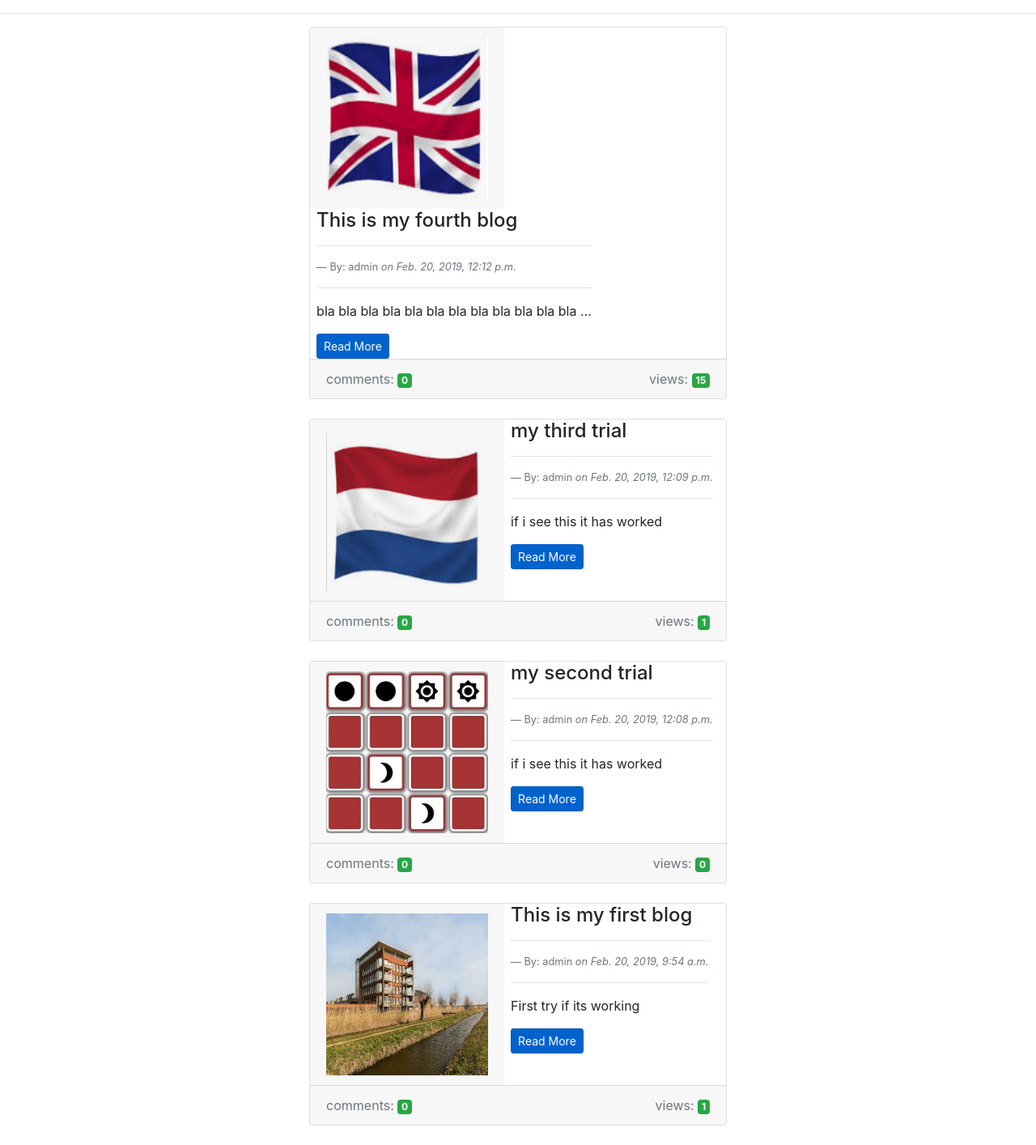
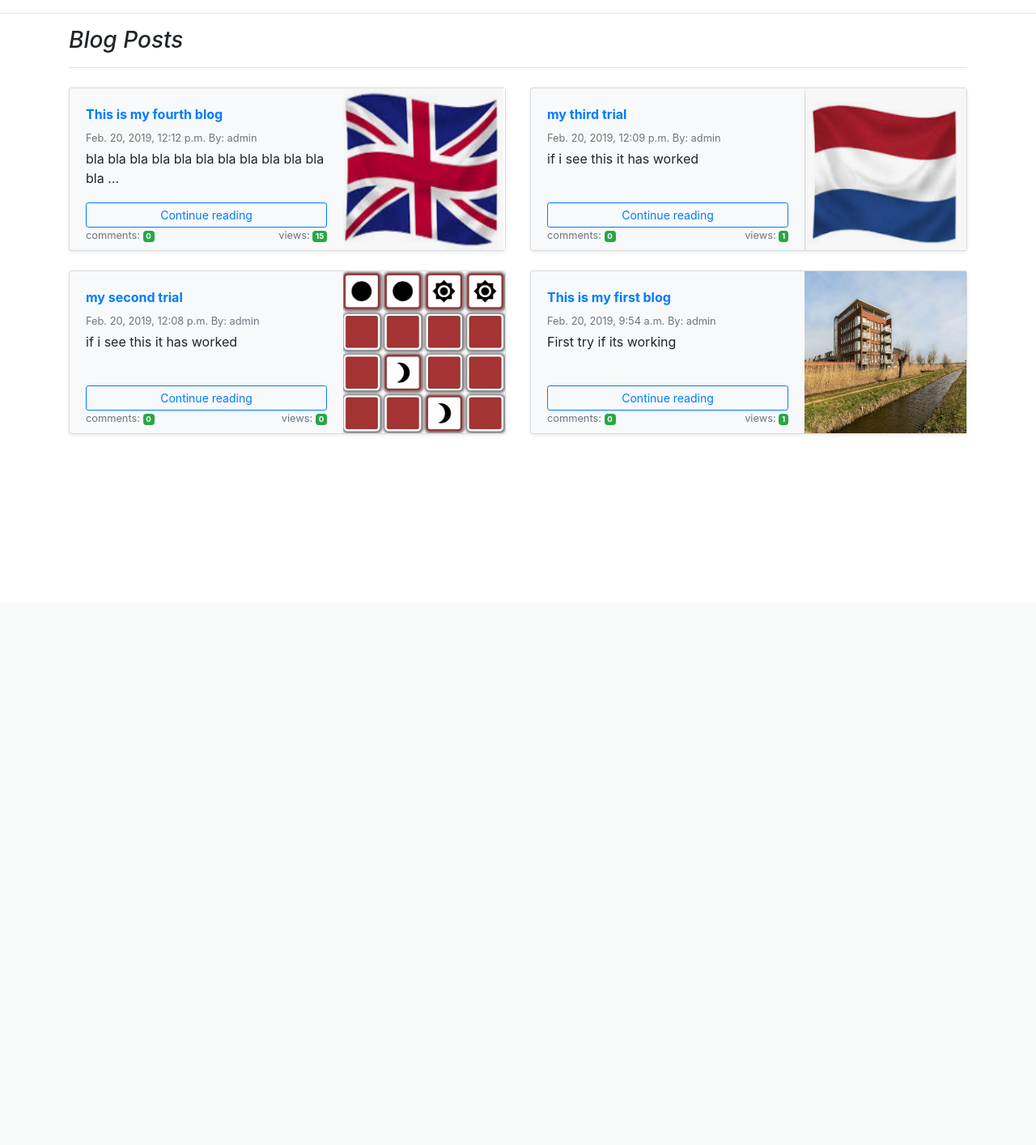
Before and after one commit to MartinLoef/fs-homeowners, a Django app: page /blogs/blogs/ in a window 1280 px wide. Shown: the part 56-1470 px from the top of the page at 81% size. After the commit the page ends 592 px from the top, so only its background shows below. Run offline with Django 3.2, Linux system fonts and the light colour scheme; a user stored in the database is signed in; data comes from the database, SQL or seed files in the repository; both versions use the stored data as it was after the commit; data that the repository does not hold is empty; parts of the project's set-up code (start-up, migrations or seed data) failed here and were passed over; some libraries are stand-ins or nearby versions.

Commit message:
restyling of blog cards

```diff
--- a/blogs/templates/blogposts.html
+++ b/blogs/templates/blogposts.html
@@ -1,30 +1,28 @@
 {% extends 'base.html' %}
 {% block content %}
-    <div class="row justify-content-md-center">
-    <div class="col-md-10">
+<div class="container">
+   <h3 class="pb-3 mb-4 font-italic border-bottom">
+      Blog Posts
+   </h3>
+   <div class="row">
       {% for blog in blogs %}
-    <div class="row justify-content-md-center">
       <div class="col-md-6">
-        <div class="card flex-row flex-wrap">
-            <div class="card-header event_image border-0">
-                <img class="card-img-left" src="{{ MEDIA_URL }}{{ blog.blog_image }}" alt="Card image cap">
+         <div class="card flex-md-row mb-4 shadow-sm h-md-250 bg-light">
+            <div class="card-body d-flex flex-column less-padding-bottom">
+                <strong class="d-inline-block mb-2 text-primary">{{blog.title}}</strong>
+                <div class="mb-1 text-muted small">{{blog.published_date}} By: {{blog.author}} </div>
+                <p class="card-text mb-auto">{{blog.content|truncatewords:12}}</p>
+                <a class="btn btn-outline-primary btn-sm" role="button" href="{% url 'blog_detail' blog.id %}">Continue reading</a>
+                <div class="mb-1 text-muted small">
+                   <span>comments: </span><span class="badge badge-success">{{ blog.comment_blog.count }}</span>
+                   <span class="floatright">views: <span class="badge badge-success">{{blog.views}}</span></span>
                 </div>
-            <div class="card-block px-2">
-                <h4 class="card-title">{{blog.title}}</h4><hr>
-                <footer class="blockquote-footer">By: {{blog.author}} <cite title="Source Title">on {{blog.published_date}}</cite></footer><hr>
-                <p class="card-text">{{blog.content|truncatewords:12}}</p>
-                <a href="{% url 'blog_detail' blog.id %}" class="btn btn-primary btn-sm active" role="button" aria-pressed="true">Read More</a>
             </div>
-            <div class="card-footer w-100 text-muted">
-                <span>comments:</span>
-                <span class="badge badge-success">{{ blog.comment_blog.count }}</span>
-                <span class="float-right">views: <span class="badge badge-success">{{blog.views}}</span></span><br>
-            </div>
+
+            <img class="card-img-right flex-auto d-none d-lg-block" alt="Thumbnail [200x250]" src="{{ MEDIA_URL }}{{ blog.blog_image }}" style="width: 200px; height: 200px;">
 
          </div>
       </div>
-    </div>
-    <br>
     {% endfor %}
    </div>
 </div>
```
Also changed, not shown: db.sqlite3. Lines whose indentation alone changed are shown as unchanged.
